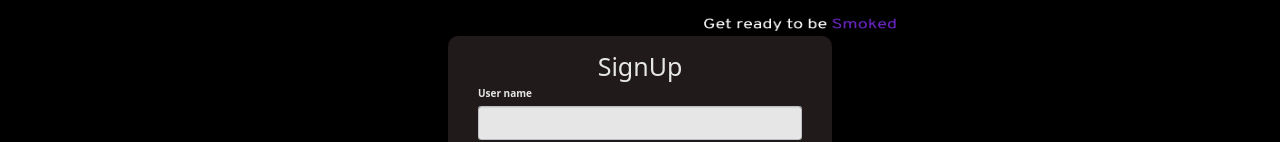
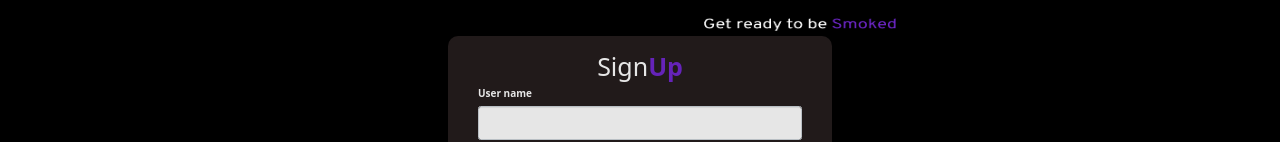
Before and after one commit to Parthiv-M/smoked-v3, a React (Create React App) app in the folder client/: page /signups in a window 1280 px wide. Both pictures are taken after a click on the element "Next". Shown: the part 179-321 px from the top of the page. Built offline with nearby package versions, Linux system fonts and the light colour scheme.

Commit message:
added signup form

```diff
--- a/client/src/components/SignUpForm.js
+++ b/client/src/components/SignUpForm.js
@@ -163,7 +163,7 @@ const Forms2=({vals,clicks2,valset})=>{
 
         <form class="py-4 px-5  text-white" style={{backgroundColor:"#251D1D",borderRadius:"10px",width:"30%" ,opacity:"90%"}}>
 
-            <h1 className="head text-white text-center">SignUp</h1>
+            <h1 className="head text-white text-center">Sign<b className="bold" style={{color:"#7027CE"}}>Up</b></h1>
 
             <div class="form-group ">
                 <label >User name</label>
```
